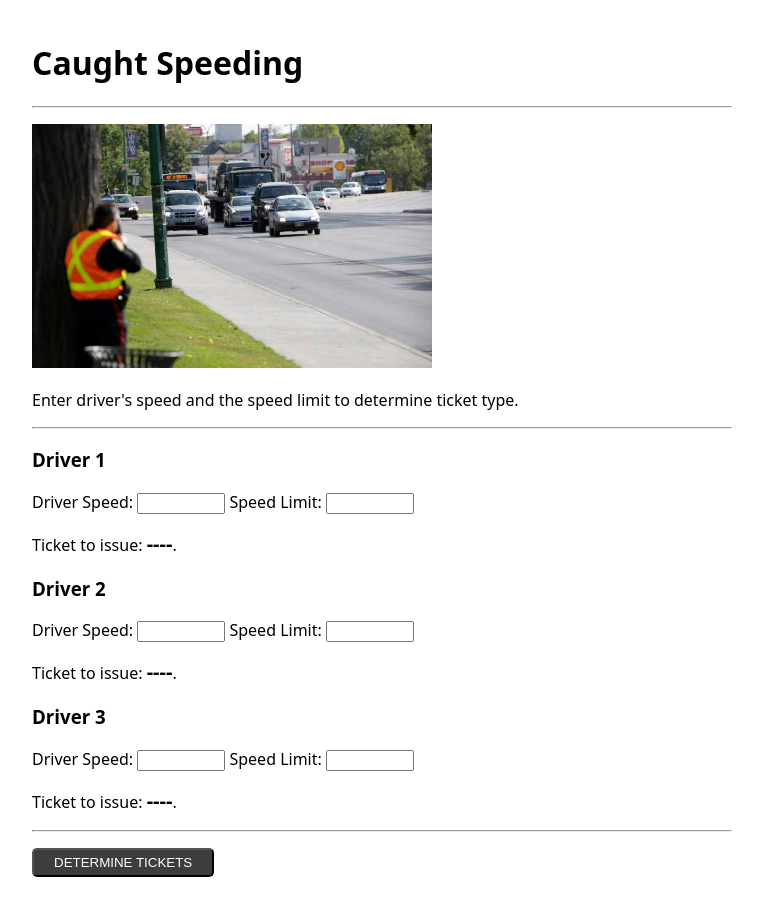
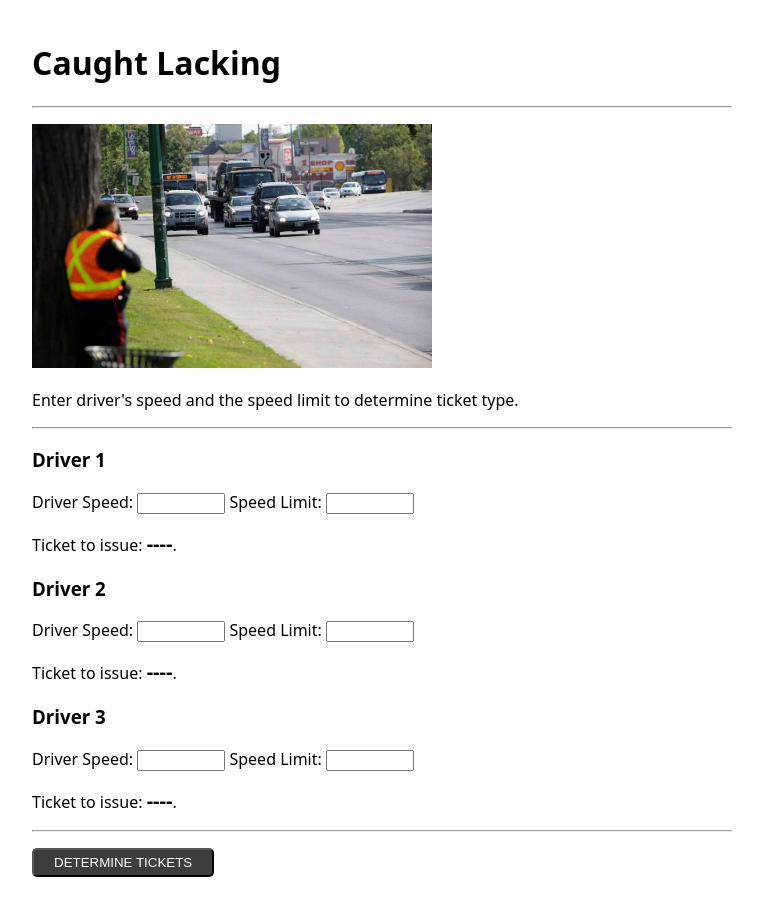
Before and after one commit to IbrahimIsmayilov/functionizecaughtspeeding, a plain HTML site: page index.html in a window 1280 px wide. Shown: the whole page, without its empty margins (258-1021 px from the left). Drawn offline with Linux system fonts and the light colour scheme.

Commit message:
Update index.html

```diff
--- a/index.html
+++ b/index.html
@@ -1,11 +1,12 @@
 <!DOCTYPE html>
 <html lang="en">
+
 <head>
   <meta charset="UTF-8" />
   <meta http-equiv="X-UA-Compatible" content="IE=edge" />
   <meta name="viewport" content="width=device-width, initial-scale=1.0" />
 
-    <title>Caught Speeding</title>
+  <title>Caught Lacking</title>
 
   <link rel="icon" type="image/x-icon" href="img/favicon.ico" />
   <link rel="stylesheet" href="style.css" />
@@ -14,7 +15,7 @@
 </head>
 
 <body>
-    <h1>Caught Speeding</h1>
+  <h1>Caught Lacking</h1>
   <hr />
 
   <p>
@@ -51,4 +52,5 @@
     <button id="btn">DETERMINE TICKETS</button>
   </p>
 </body>
+
 </html>
```
Lines whose indentation alone changed are shown as unchanged.
